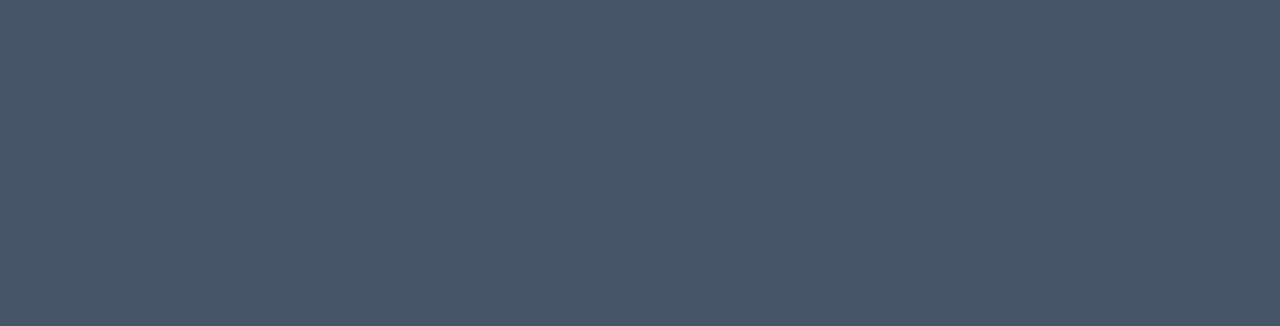
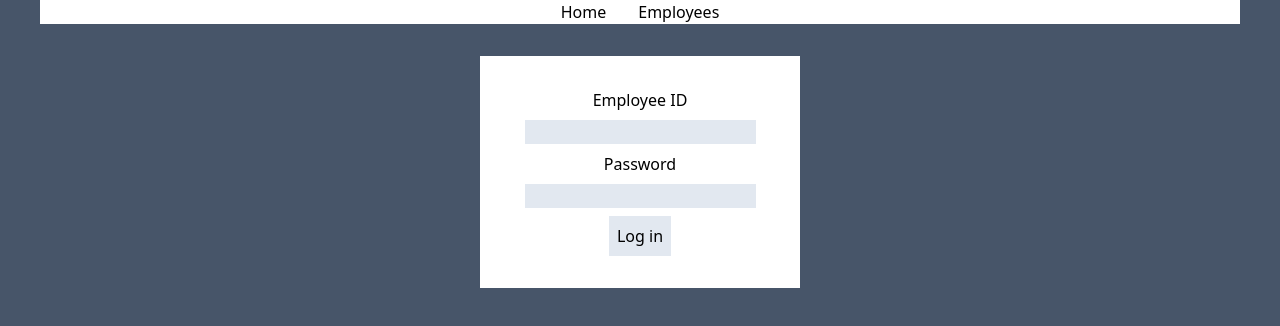
Before and after one commit to AroonSalotra/employee-database, a React (Vite) app: page / in a window 1280 px wide. Shown: the top 326 px of the page. Built offline with nearby package versions, Linux system fonts and the light colour scheme.

Commit message:
install dayjs api to show current day

```diff
--- a/package.json
+++ b/package.json
@@ -9,6 +9,7 @@
     "preview": "vite preview"
   },
   "dependencies": {
+    "dayjs": "^1.11.7",
     "react": "^18.2.0",
     "react-dom": "^18.2.0",
     "react-icons": "^4.7.1"
--- a/src/App.jsx
+++ b/src/App.jsx
@@ -3,18 +3,27 @@ import EmployeeCard from './components/EmployeeCard'
 import EmployeeData from "./data/EmployeeData.json"
 import Employees from './components/Employees'
 import { BrowserRouter, Routes, Route } from 'react-router-dom'
+import LoginForm from './components/LoginForm'
+import Navbar from './components/Navbar'
 
 function App() {
 
   return (
     <>
 
+
       <BrowserRouter>
+        <Navbar />
 
         <Routes>
 
-          <Route path='/' />
-          <Route path='employees' element={<Employees />} />
+          <Route path='/'
+            element={<LoginForm />}
+          />
+
+          <Route path='employees'
+            element={<Employees />}
+          />
 
 
         </Routes>
--- a/src/components/Employees.jsx
+++ b/src/components/Employees.jsx
@@ -1,9 +1,26 @@
+import { Fragment, useState, useEffect } from "react";
 import EmployeeCard from "./EmployeeCard";
 import EmployeeData from "../data/EmployeeData.json"
-import { Fragment } from "react";
+import dayjs from "dayjs";
 
 const Employees = () => {
+
+    const [today, setToday] = useState(null)
+
+    useEffect(() => {
+        const getDay = dayjs().day()
+
+        const formatDay = dayjs().day(getDay).format(`dddd`)
+        // const formatTime = dayjs().day(getDay).format(`MM`)
+        setToday(current => formatDay)
+        // console.log(formatTime)
+    }, [])
+
+
     return (
+        <section>
+
+            <h1 className="text-4xl text-center">{today}</h1>
 
             <div className="gap-4 pt-20 grid grid-cols-3">
 
@@ -21,6 +38,7 @@ const Employees = () => {
                 })}
 
             </div>
+        </section>
     );
 }
 
--- a/src/components/LoginForm.jsx
+++ b/src/components/LoginForm.jsx
@@ -1,9 +1,44 @@
+import { useNavigate } from "react-router-dom";
+
 const LoginForm = () => {
+
+    const navigate = useNavigate()
+
+    const handleSubmit = () => navigate("/employees")
+
     return (
-        <div>
+        <form action=""
+            className="flex flex-col gap-2 items-center bg-white w-80 mx-auto py-8"
+            // onSubmit={(e) => e.preventDefault()}
+            onSubmit={handleSubmit}>
 
-        </div>
+            <label htmlFor="employeeId">
+                Employee ID
+            </label>
+
+            <input type="number"
+                name=""
+                id=""
+                className="bg-slate-200"
+            />
+
+            <label htmlFor="password">
+                Password
+            </label>
+
+            <input type="text"
+                name=""
+                id=""
+                className="bg-slate-200"
+            />
+
+            <button className="bg-slate-200 p-2">
+                Log in
+            </button>
+
+        </form>
     );
+
 }
 
 export default LoginForm;
--- /dev/null
+++ b/src/components/Navbar.jsx
@@ -0,0 +1,14 @@
+import { Link } from "react-router-dom";
+
+const Navbar = () => {
+    return (
+        <nav>
+            <ul className="flex justify-center gap-8 bg-white mb-8">
+                <li><Link to={"/"}>Home</Link></li>
+                <li><Link to={"/employees"}>Employees</Link></li>
+            </ul>
+        </nav>
+    );
+}
+
+export default Navbar;
```
Also changed, not shown: 1 other file (tests, documents, lock files or other folders). Lines whose indentation alone changed are shown as unchanged.
